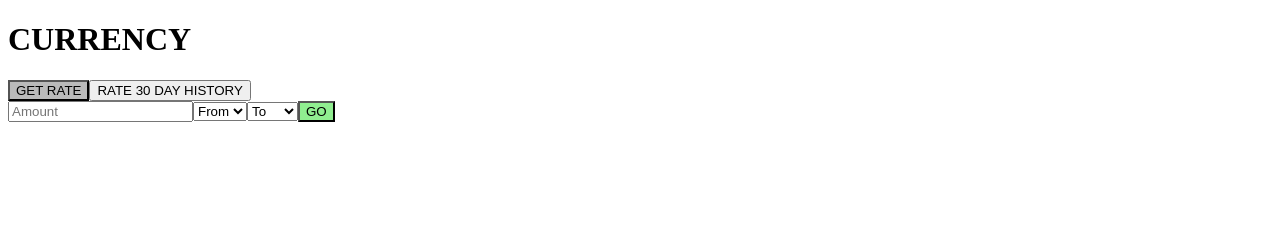
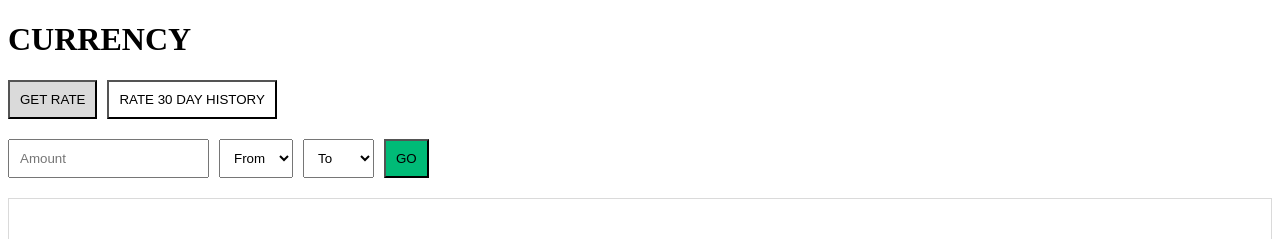
Before and after one commit to BumbleB2na/react-currency-converter, a React app in the folder currency-converter/currency/: page / in a window 1280 px wide. Shown: the top 239 px of the page. Built offline with nearby package versions, Linux system fonts and the light colour scheme.

Commit message:
styled
used colours from psd file.
styled padding and margins to match closely enough.

```diff
--- a/currency-converter/currency/src/index.css
+++ b/currency-converter/currency/src/index.css
@@ -1,9 +1,14 @@
+nav button {
+  background-color: #fff;
+  margin-right: 10px;
+  padding: 10px;
+}
 nav button:hover {
-  background-color: #dedede;
+  background-color: #f5f5f5;
 }
 nav button.active,
 nav button.active:hover {
-  background-color: #bababa;
+  background-color: #dadada;
 }
 
 .view {
@@ -13,11 +18,29 @@ nav button.active:hover {
   display: block;
 }
 
+nav,
+section {
+  margin-bottom: 20px;
+}
+
+#getRate section:last-child {
+  padding: 20px;
+  border: 1px solid #dadada;
+  text-align: center;
+  font-weight: bold;
+}
+
+form input,
+form select {
+  margin-right: 10px;
+  padding: 10px;
+}
+
 form input[type="submit"] {
-  background-color: lightgreen;
+  background-color: #00bb77;
 }
 form input[type="submit"]:hover {
-  background-color: green;
+  background-color: #00a066;
 }
 
 .select-option-hidden
```
